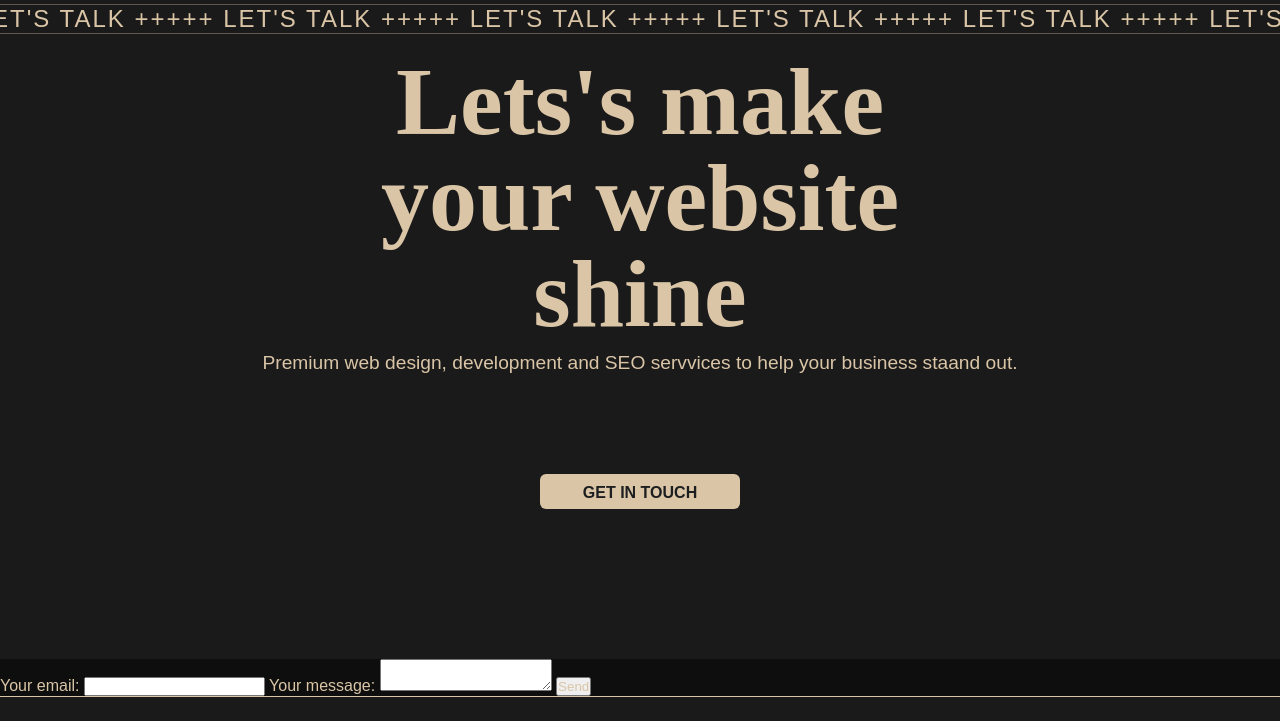
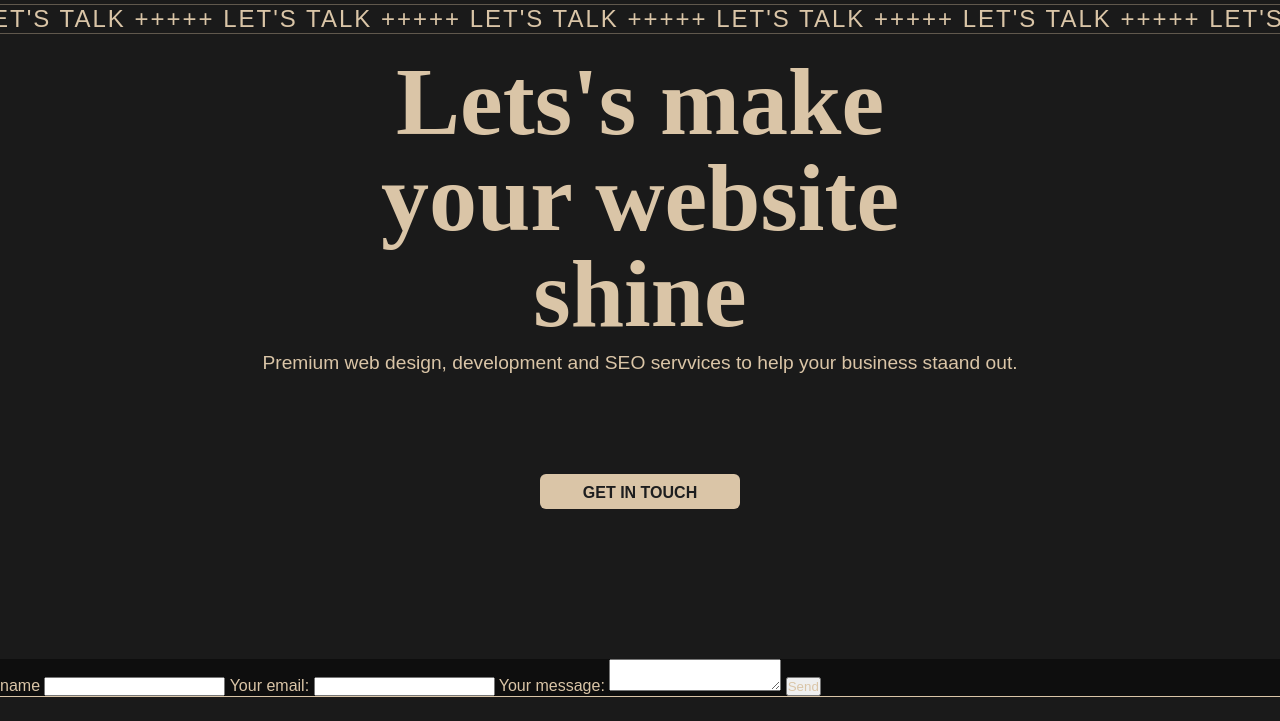
Before and after one commit to PrinceShawDesigner/PrinceShawDesigner.github.io, a plain HTML site: page index.html in a window 1280 px wide. Shown: the part 2775-3496 px from the top of the page. Drawn offline with Linux system fonts and the light colour scheme; a web font is replaced by a local one.

Commit message:
Update index.html

```diff
--- a/index.html
+++ b/index.html
@@ -154,6 +154,11 @@
         method="POST"
         >
             <label>
+                name
+                <input name="name">
+            </label>
+
+            <label>
             Your email:
             <input type="email" name="email">
             </label>
```
